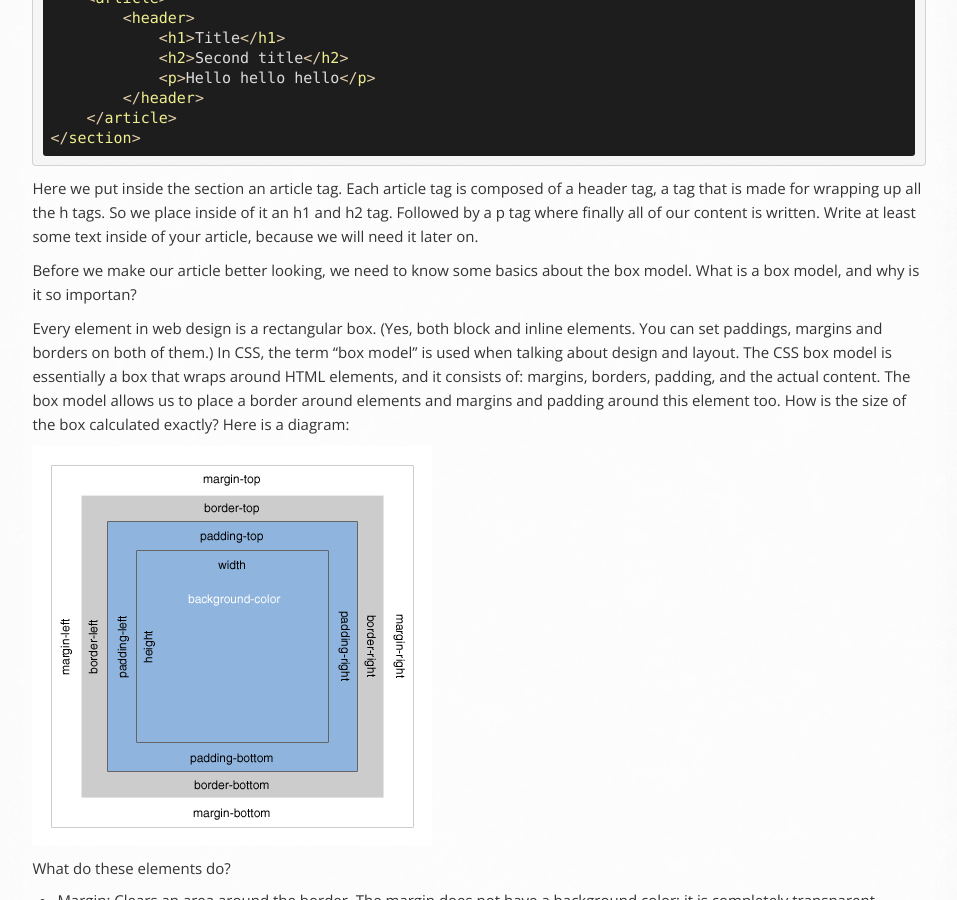
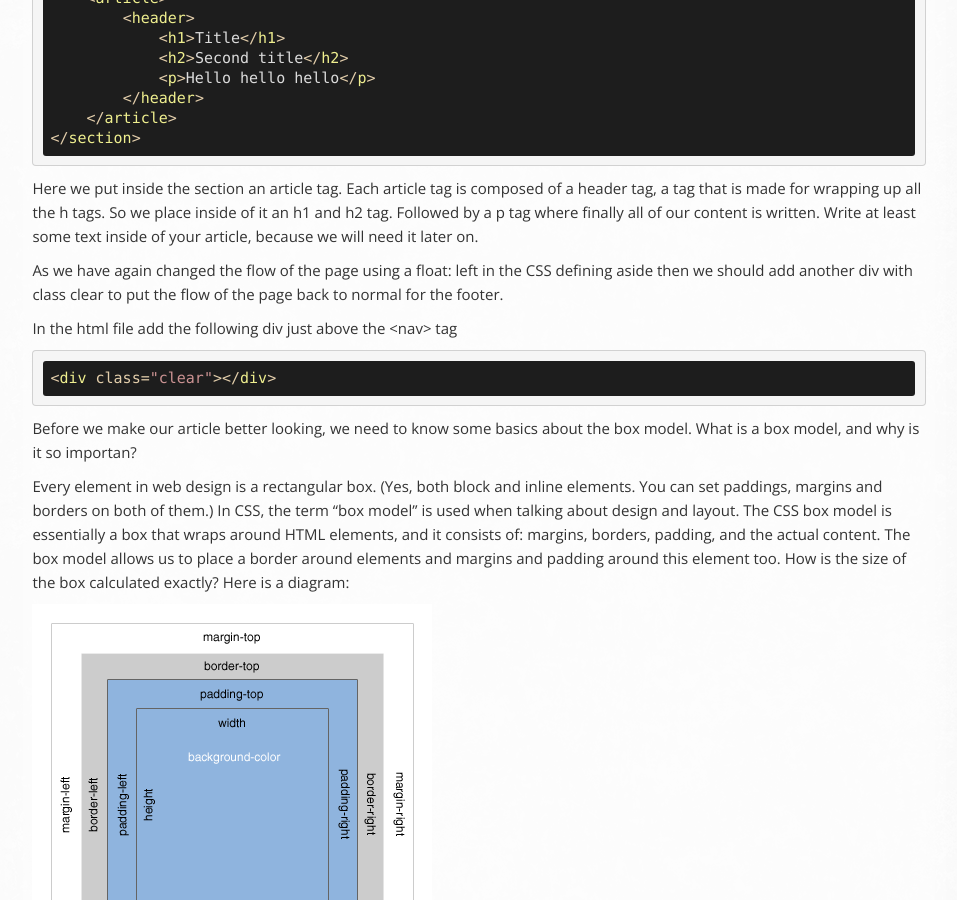
Before and after one commit to OpenTechSchool/html-css-beginners, a Jekyll site: the page built from core/portfolio.md, in a window 1280 px wide and 900 px high, scrolled down 5168 px. Shown: the whole window, without its empty margins (314-1271 px from the left). Built offline with Jekyll 4.4.1, drawn with Linux system fonts in a browser that asks for light colours; Markdown is read by kramdown in place of the engine named in the settings.

Commit message:
Added a div clear to reset the flow for the footer, as the asside CSS uses a float: left

```diff
--- a/core/portfolio.md
+++ b/core/portfolio.md
@@ -251,6 +251,12 @@ Here we put inside the section an article tag. Each article tag is composed of a
 made for wrapping up all the h tags. So we place inside of it an h1 and h2 tag. Followed by a p tag where finally
 all of our content is written. Write at least some text inside of your article, because we will need it later on.
 
+As we have again changed the flow of the page using a float: left in the CSS defining aside then we should add another div with class clear to put the flow of the page back to normal for the footer.
+
+In the html file add the following div just above the <nav> tag
+
+    <div class="clear"></div>
+
 Before we make our article better looking, we need to know some basics about the box model.
 What is a box model, and why is it so importan?
 
```
